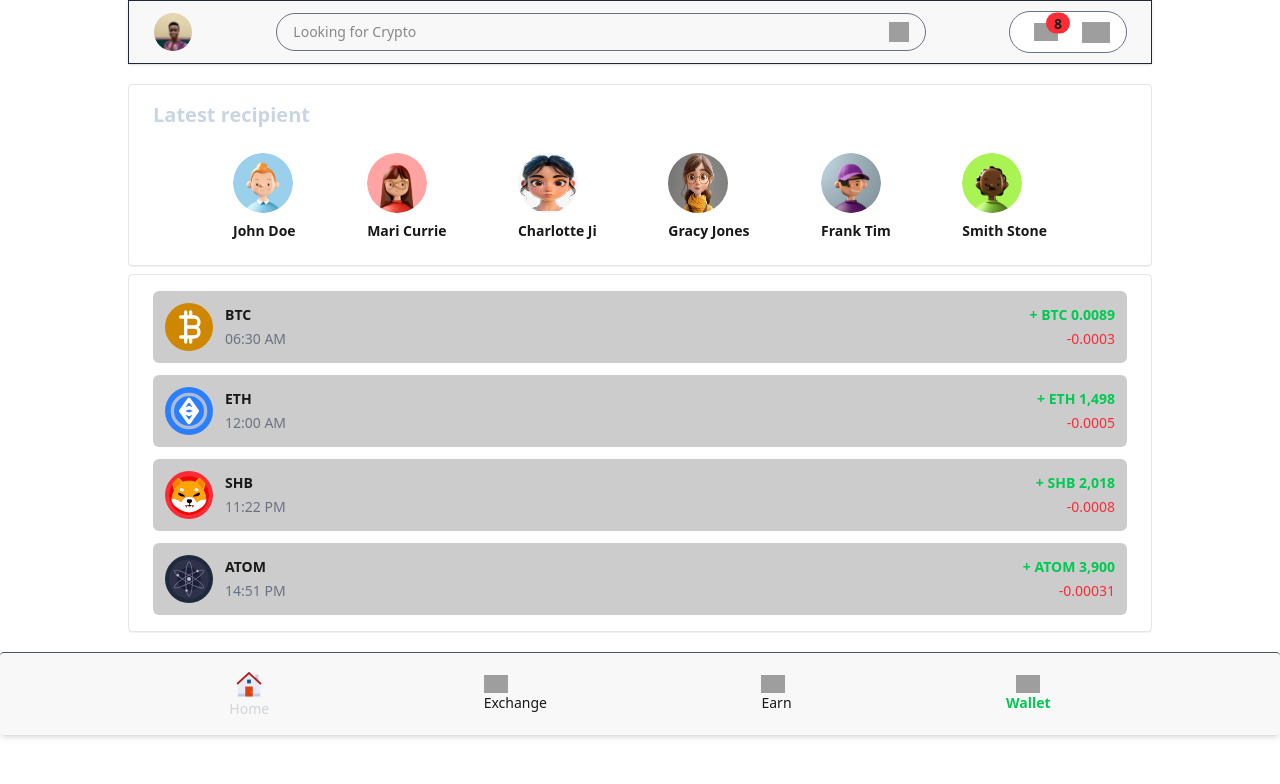
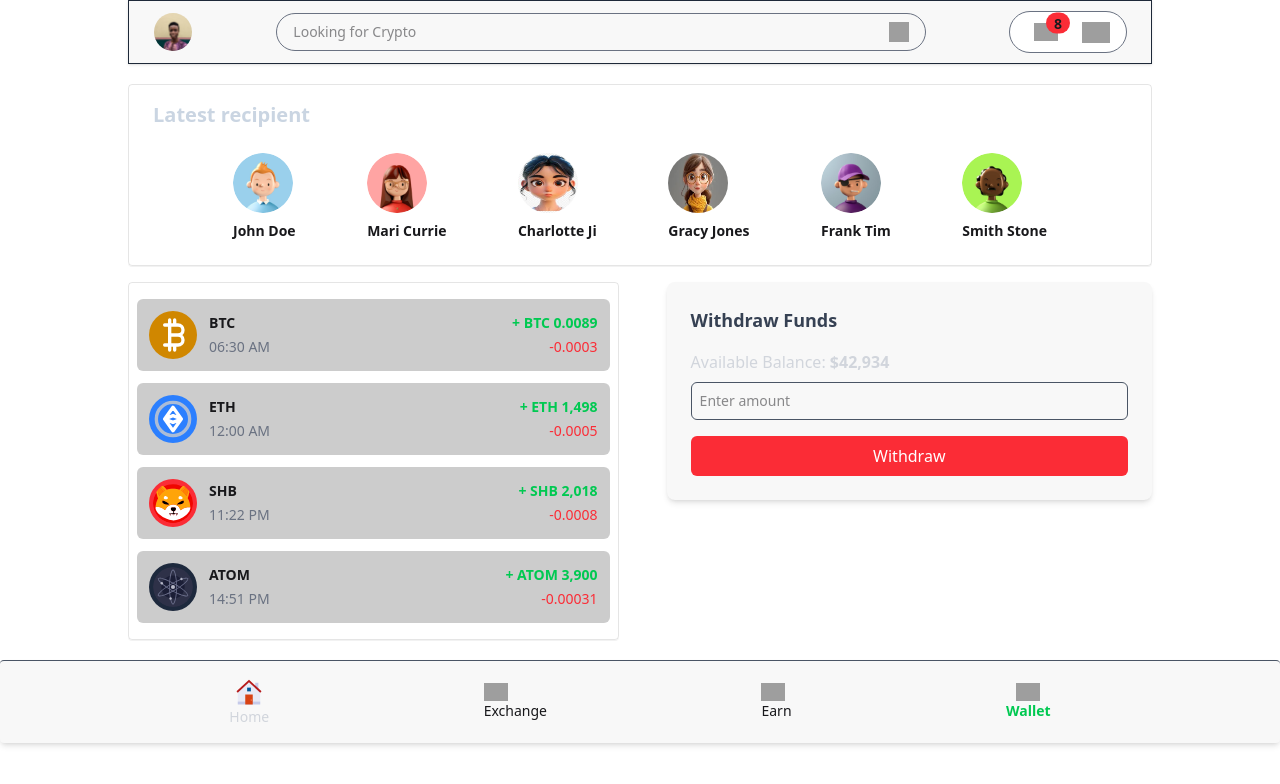
Before and after one commit to JOSEPH-Inalegwu/ZeusGuard, a React (Vite) app: page /app/wallet in a window 1280 px wide. Shown: the top 784 px of the page. Built offline with nearby package versions, Linux system fonts and the light colour scheme; grey boxes are pictures that could not be loaded.

Commit message:
Withdrawal option

```diff
--- a/src/Components/Wallet/Wallet.jsx
+++ b/src/Components/Wallet/Wallet.jsx
@@ -1,5 +1,6 @@
 import React from 'react'
 import WalletCoinsProp from './WalletCoinsProp'
+import Withdrawal from './Withdrawal'
 
 const Wallet = () => {
   return (
@@ -43,7 +44,9 @@ const Wallet = () => {
         </div>
       </div>
 
-      <div className='container w-4/5 mx-auto dark:bg-base-200  mt-2 px-6 py-4 space-y-3 border border-black/10 rounded-sm shadow-2xs'>
+      <div className='container w-4/5 mx-auto flex mt-2 space-x-12'>
+        {/* Coins Received */}
+        <div className='w-2/3 dark:bg-base-200 mt-2 px-2 py-4 space-y-3 border border-black/10 rounded-sm shadow-2xs'>
           <WalletCoinsProp
             name='BTC'
             image='/src/assets/bitcoin.svg'
@@ -80,6 +83,12 @@ const Wallet = () => {
             decrease='-0.00031'
           />
         </div>
+
+        {/* Withdrawal Option */}
+        <div className='w-2/3'>
+          <Withdrawal />
+        </div>
+      </div>
     </>
   )
 }
--- /dev/null
+++ b/src/Components/Wallet/Withdrawal.jsx
@@ -0,0 +1,100 @@
+import React, { useState } from "react";
+
+
+const Withdrawal = () => {
+  const [withdrawAmount, setWithdrawAmount] = useState("");
+  const [balance, setBalance] = useState(42934); // Default balance
+  const [isModalOpen, setIsModalOpen] = useState(false);
+  const [pin, setPin] = useState("");
+  const correctPin = "1234"; // Change this for real authentication
+
+  const handleWithdraw = () => {
+    const amount = parseFloat(withdrawAmount);
+    if (isNaN(amount) || amount <= 0) {
+      alert("Enter a valid withdrawal amount.");
+      return;
+    }
+
+    if (amount > balance) {
+      alert("Insufficient balance.");
+      return;
+    }
+
+    setIsModalOpen(true); // Open PIN modal
+  };
+
+  const verifyPin = () => {
+    if (pin === correctPin) {
+      setBalance(balance - parseFloat(withdrawAmount));
+      alert(`Successfully withdrawn $${parseFloat(withdrawAmount).toLocaleString()}`);
+      setWithdrawAmount("");
+      setPin("");
+      setIsModalOpen(false);
+    } else {
+      alert("Incorrect PIN. Please try again.");
+    }
+  };
+
+  return (
+    <>
+      <div>
+
+        {/* Withdrawal Option */}
+        <div className="p-6 rounded-lg shadow-md bg-base-200 mt-2">
+          <h2 className="text-lg font-semibold mb-4 text-gray-700 dark:text-white">Withdraw Funds</h2>
+
+          <p className="mb-2 text-gray-300">
+            Available Balance: <span className="font-bold">${balance.toLocaleString()}</span>
+          </p>
+
+          <input
+            type="number"
+            value={withdrawAmount}
+            onChange={(e) => setWithdrawAmount(e.target.value)}
+            className="w-full p-2 border border-gray-600 text-sm rounded-md dark:bg-gray-800 dark:text-white"
+            placeholder="Enter amount"
+          />
+
+          <button
+            onClick={handleWithdraw}
+            className="mt-4 w-full bg-red-500 text-white p-2 rounded-md hover:bg-red-600 transition"
+          >
+            Withdraw
+          </button>
+        </div>
+      </div>
+
+      {/* PIN Verification Modal */}
+      {isModalOpen && (
+        <div className="fixed inset-0 flex items-center justify-center bg-black/40 bg-opacity-50 backdrop-blur-sm">
+          <div className="bg-base-300 w-lg p-6 rounded-md shadow-lg">
+            <h2 className="text-lg font-semibold mb-3">Enter Your Private Key</h2>
+            <input
+              type="password"
+              value={pin}
+              onChange={(e) => setPin(e.target.value)}
+              className="w-full p-2 border border-gray-300 rounded-md text-sm"
+              placeholder="Enter PIN"
+            />
+            <div className="flex justify-end space-x-2 mt-4">
+              <button
+                onClick={() => setIsModalOpen(false)}
+                className="px-4 py-2 bg-red-500 rounded-md cursor-pointer"
+              >
+                Cancel
+              </button>
+              <button
+                onClick={verifyPin}
+                className="px-4 py-2 bg-green-500 text-white rounded-md hover:bg-green-600 cursor-pointer"
+              >
+                Confirm
+              </button>
+            </div>
+          </div>
+        </div>
+      )}
+    </>
+  );
+};
+
+export default Withdrawal;
```
Also changed, not shown: src/Components/Wallet/WalletCoinsProp.jsx (indentation only). Lines whose indentation alone changed are shown as unchanged.
